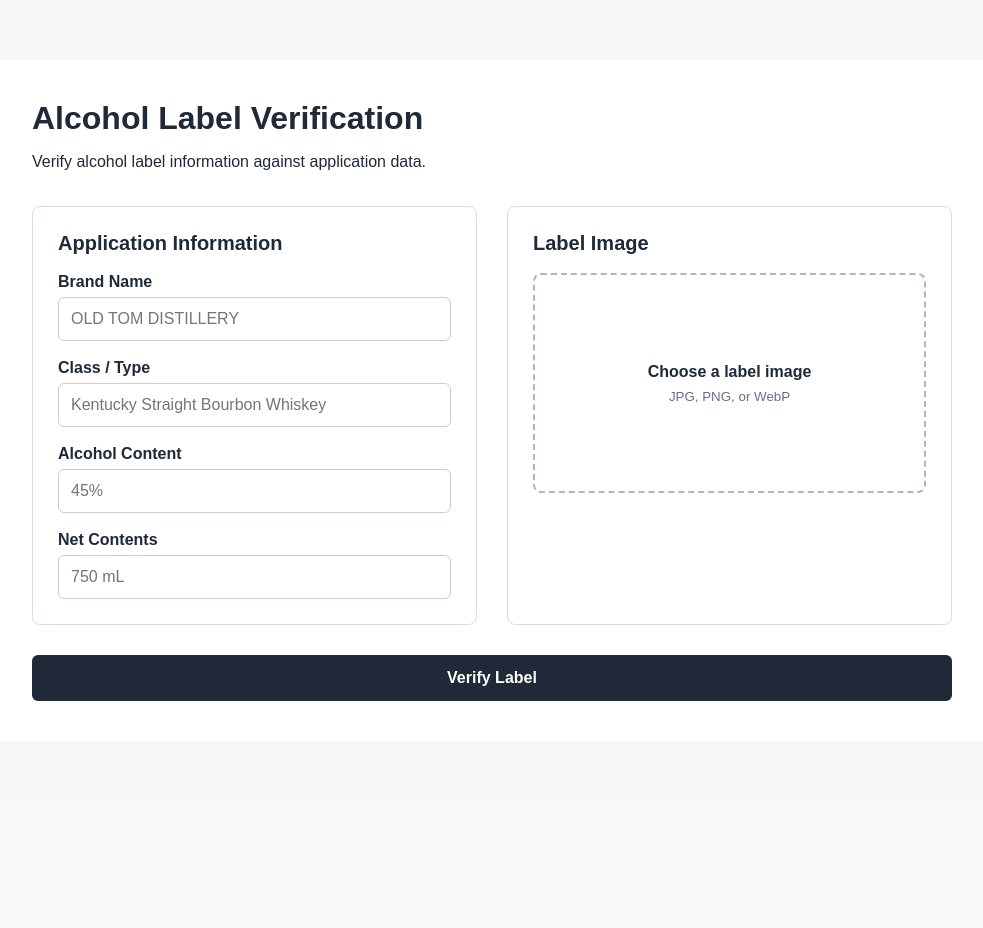
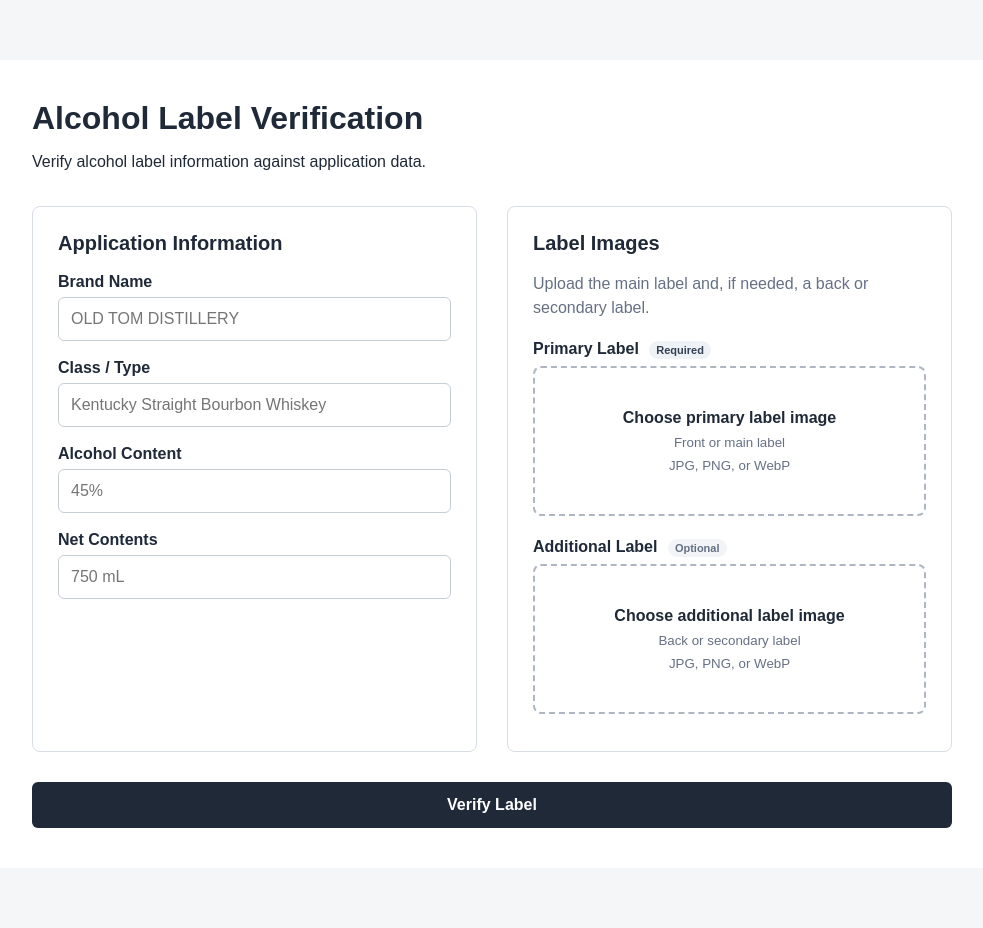
Before and after one commit to rorahin/label-compliance-verifier, a FastAPI app: page / in a window 1280 px wide. Shown: the whole page, without its empty margins (148-1131 px from the left). Before the commit the page ends 701 px from the top, so only its background shows below. Run offline with FastAPI, Linux system fonts and the light colour scheme.

Commit message:
Support multi-image label verification

```diff
--- a/app/main.py
+++ b/app/main.py
@@ -1,6 +1,13 @@
 import time
 
-from fastapi import FastAPI, File, Form, HTTPException, Request, UploadFile
+from fastapi import (
+    FastAPI,
+    File,
+    Form,
+    HTTPException,
+    Request,
+    UploadFile,
+)
 from fastapi.staticfiles import StaticFiles
 from fastapi.templating import Jinja2Templates
 
@@ -39,29 +46,6 @@
     response = await call_next(request)
 
     return apply_security_headers(response)
-
-
-@app.exception_handler(HTTPException)
-async def http_exception_handler(
-    request: Request,
-    exc: HTTPException,
-):
-    return templates.TemplateResponse(
-        request=request,
-        name="error.html",
-        context={
-            "message": str(exc.detail),
-        },
-        status_code=exc.status_code,
-    )
-
-
-@app.get("/")
-async def home(request: Request):
-    return templates.TemplateResponse(
-        request=request,
-        name="index.html",
-    )
 
 
 @app.middleware("http")
@@ -110,6 +94,79 @@
     return response
 
 
+@app.exception_handler(HTTPException)
+async def http_exception_handler(
+    request: Request,
+    exc: HTTPException,
+):
+    return templates.TemplateResponse(
+        request=request,
+        name="error.html",
+        context={
+            "message": str(exc.detail),
+        },
+        status_code=exc.status_code,
+    )
+
+
+@app.get("/")
+async def home(
+    request: Request,
+):
+    return templates.TemplateResponse(
+        request=request,
+        name="index.html",
+    )
+
+
+async def process_uploaded_image(
+    upload: UploadFile,
+) -> dict:
+    """
+    Validate and OCR one uploaded label image.
+
+    Image contents remain in memory and are not
+    intentionally persisted to disk.
+    """
+    file_bytes = await upload.read(MAX_UPLOAD_BYTES + 1)
+
+    image_info = validate_image_bytes(file_bytes)
+
+    try:
+        ocr_result = extract_text_from_bytes(file_bytes)
+
+    except Exception as exc:
+        raise HTTPException(
+            status_code=500,
+            detail=("One of the label images could not be processed."),
+        ) from exc
+
+    return {
+        "filename": upload.filename,
+        "image_info": image_info,
+        "ocr": ocr_result,
+    }
+
+
+def build_image_context(
+    processed_image: dict,
+) -> dict:
+    """
+    Build non-content image metadata for the
+    result template.
+    """
+    image_info = processed_image["image_info"]
+
+    return {
+        "filename": processed_image["filename"],
+        "format": image_info["format"],
+        "width": image_info["width"],
+        "height": image_info["height"],
+        "size_bytes": image_info["size_bytes"],
+        "pixel_count": image_info["pixel_count"],
+    }
+
+
 @app.post("/verify")
 async def verify_label(
     request: Request,
@@ -118,50 +175,42 @@
     alcohol_content: str = Form(...),
     net_contents: str = Form(...),
     label_image: UploadFile = File(...),
+    additional_label_image: (UploadFile | None) = File(None),
 ):
     request_start = time.perf_counter()
 
-    # Read only into memory.
-    # One extra byte allows us to detect oversized uploads.
-    file_bytes = await label_image.read(MAX_UPLOAD_BYTES + 1)
+    # Primary label image.
+    primary_result = await process_uploaded_image(label_image)
 
-    # Perform centralized security validation.
-    # This verifies:
-    # - non-empty upload
-    # - maximum encoded size
-    # - actual image format
-    # - decoded pixel dimensions
-    # - malformed images
-    # - decompression-bomb conditions
-    image_info = validate_image_bytes(file_bytes)
+    processed_images = [primary_result]
 
-    image_format = image_info["format"]
-    width = image_info["width"]
-    height = image_info["height"]
-
-    # Run OCR entirely in memory.
-    try:
-        ocr_result = extract_text_from_bytes(file_bytes)
-
-    except Exception:
-        raise HTTPException(
-            status_code=500,
-            detail=("The label image could not be processed."),
+    # Optional back or secondary label.
+    if additional_label_image is not None and additional_label_image.filename:
+        additional_result = await process_uploaded_image(
+            additional_label_image
         )
 
-    # Combine recognized OCR lines into one text block.
-    ocr_text = " ".join(line["text"] for line in ocr_result["lines"])
+        processed_images.append(additional_result)
 
-    # Extract structured values from OCR text.
+    # Combine OCR evidence from all supplied
+    # images for the same product.
+    combined_lines = []
+
+    for processed_image in processed_images:
+        combined_lines.extend(processed_image["ocr"]["lines"])
+
+    ocr_text = " ".join(line["text"] for line in combined_lines)
+
+    # Extract structured values from the
+    # combined OCR evidence.
     parsed = {
         "abv": extract_abv(ocr_text),
-        "net_contents_ml": extract_net_contents(ocr_text),
+        "net_contents_ml": (extract_net_contents(ocr_text)),
         "government_warning_found": (detect_government_warning(ocr_text)),
     }
 
-    # Compare application values against label values.
-    # OCR line confidence is included so uncertain
-    # results can be routed to REVIEW.
+    # Compare the submitted application data
+    # against evidence from all label images.
     validation = validate_label(
         brand_name=brand_name,
         class_type=class_type,
@@ -169,12 +218,28 @@
         net_contents=net_contents,
         ocr_text=ocr_text,
         parsed=parsed,
-        ocr_lines=ocr_result["lines"],
+        ocr_lines=combined_lines,
+    )
+
+    total_inference_seconds = sum(
+        processed_image["ocr"]["inference_seconds"]
+        for processed_image in processed_images
+    )
+
+    total_ocr_seconds = sum(
+        processed_image["ocr"]["total_seconds"]
+        for processed_image in processed_images
     )
 
     request_seconds = time.perf_counter() - request_start
 
-    # Render reviewer-friendly result page.
+    primary_image_context = build_image_context(primary_result)
+
+    additional_image_context = None
+
+    if len(processed_images) == 2:
+        additional_image_context = build_image_context(processed_images[1])
+
     return templates.TemplateResponse(
         request=request,
         name="result.html",
@@ -182,13 +247,13 @@
             "overall_status": (validation["overall_status"]),
             "validation": (validation["fields"]),
             "application": {
-                "brand_name": brand_name,
-                "class_type": class_type,
-                "alcohol_content": alcohol_content,
-                "net_contents": net_contents,
+                "brand_name": (brand_name),
+                "class_type": (class_type),
+                "alcohol_content": (alcohol_content),
+                "net_contents": (net_contents),
             },
             "detected": {
-                "abv": parsed["abv"],
+                "abv": (parsed["abv"]),
                 "net_contents_ml": (parsed["net_contents_ml"]),
                 "government_warning_found": (
                     parsed["government_warning_found"]
@@ -196,24 +261,19 @@
             },
             "ocr_text": ocr_text,
             "ocr_inference_seconds": round(
-                ocr_result["inference_seconds"],
+                total_inference_seconds,
                 3,
             ),
             "ocr_total_seconds": round(
-                ocr_result["total_seconds"],
+                total_ocr_seconds,
                 3,
             ),
             "request_seconds": round(
                 request_seconds,
                 3,
             ),
-            "image": {
-                "filename": (label_image.filename),
-                "format": image_format,
-                "width": width,
-                "height": height,
-                "size_bytes": (image_info["size_bytes"]),
-                "pixel_count": (image_info["pixel_count"]),
-            },
+            "image_count": len(processed_images),
+            "image": (primary_image_context),
+            "additional_image": (additional_image_context),
         },
     )
--- a/app/static/app.js
+++ b/app/static/app.js
@@ -1,15 +1,60 @@
-const fileInput = document.getElementById("label-image");
-const preview = document.getElementById("image-preview");
+function setupImageUpload(
+    inputId,
+    previewId,
+    fileNameId,
+    uploadAreaId
+) {
+    const input = document.getElementById(inputId);
+    const preview = document.getElementById(previewId);
+    const fileName = document.getElementById(fileNameId);
+    const uploadArea = document.getElementById(uploadAreaId);
 
-fileInput.addEventListener("change", function () {
-    const file = fileInput.files[0];
-
-    if (!file) {
-        preview.style.display = "none";
-        preview.src = "";
+    if (!input || !preview || !fileName || !uploadArea) {
         return;
     }
 
-    preview.src = URL.createObjectURL(file);
-    preview.style.display = "block";
-});
+    let previewUrl = null;
+
+    input.addEventListener("change", function () {
+        const file = input.files[0];
+
+        if (previewUrl) {
+            URL.revokeObjectURL(previewUrl);
+            previewUrl = null;
+        }
+
+        if (!file) {
+            preview.src = "";
+            preview.style.display = "none";
+            fileName.textContent = "";
+            uploadArea.classList.remove("has-file");
+
+            return;
+        }
+
+        previewUrl = URL.createObjectURL(file);
+
+        preview.src = previewUrl;
+        preview.style.display = "block";
+
+        fileName.textContent = file.name;
+
+        uploadArea.classList.add("has-file");
+    });
+}
+
+
+setupImageUpload(
+    "label-image",
+    "primary-image-preview",
+    "primary-file-name",
+    "primary-upload-area"
+);
+
+
+setupImageUpload(
+    "additional-label-image",
+    "additional-image-preview",
+    "additional-file-name",
+    "additional-upload-area"
+);
--- a/app/static/styles.css
+++ b/app/static/styles.css
@@ -283,3 +283,80 @@
         gap: 12px;
     }
 }
+
+
+/* ---------- Multiple Label Uploads ---------- */
+
+.upload-help {
+    margin: 0 0 20px;
+    color: #667085;
+    line-height: 1.5;
+}
+
+.upload-section {
+    margin-top: 22px;
+}
+
+.upload-section:first-of-type {
+    margin-top: 0;
+}
+
+.upload-title {
+    margin-bottom: 8px;
+    font-weight: 700;
+}
+
+.required-text,
+.optional-text {
+    margin-left: 6px;
+    padding: 3px 7px;
+    border-radius: 999px;
+    font-size: 11px;
+    font-weight: 600;
+}
+
+.required-text {
+    background: #eef2f6;
+    color: #344054;
+}
+
+.optional-text {
+    background: #f2f4f7;
+    color: #667085;
+}
+
+.upload-section .upload-area {
+    min-height: 150px;
+    margin: 0;
+}
+
+.upload-main-text {
+    font-weight: 700;
+}
+
+.upload-area.has-file {
+    border-style: solid;
+    border-color: #667085;
+    background: #f8fafc;
+}
+
+.preview-container {
+    margin-top: 12px;
+}
+
+.image-preview {
+    display: none;
+    width: 100%;
+    max-height: 220px;
+    object-fit: contain;
+    border: 1px solid #e5e7eb;
+    border-radius: 6px;
+    background: #f8fafc;
+}
+
+.file-name {
+    margin: 8px 0 0;
+    overflow-wrap: anywhere;
+    color: #475467;
+    font-size: 13px;
+}
--- a/app/templates/index.html
+++ b/app/templates/index.html
@@ -3,15 +3,24 @@
 <head>
     <meta charset="UTF-8">
     <meta name="viewport" content="width=device-width, initial-scale=1.0">
+
     <title>Alcohol Label Verification</title>
-    <link rel="stylesheet" href="/static/styles.css?v=2">
+
+    <link
+        rel="stylesheet"
+        href="/static/styles.css?v=3"
+    >
 </head>
 
 <body>
     <main class="container">
+
         <header>
             <h1>Alcohol Label Verification</h1>
-            <p>Verify alcohol label information against application data.</p>
+
+            <p>
+                Verify alcohol label information against application data.
+            </p>
         </header>
 
         <form
@@ -20,12 +29,18 @@
             method="post"
             enctype="multipart/form-data"
         >
+
             <div class="content-grid">
 
+                <!-- Application information -->
                 <section class="panel">
+
                     <h2>Application Information</h2>
 
-                    <label for="brand-name">Brand Name</label>
+                    <label for="brand-name">
+                        Brand Name
+                    </label>
+
                     <input
                         type="text"
                         id="brand-name"
@@ -34,7 +49,10 @@
                         required
                     >
 
-                    <label for="class-type">Class / Type</label>
+                    <label for="class-type">
+                        Class / Type
+                    </label>
+
                     <input
                         type="text"
                         id="class-type"
@@ -43,7 +61,10 @@
                         required
                     >
 
-                    <label for="alcohol-content">Alcohol Content</label>
+                    <label for="alcohol-content">
+                        Alcohol Content
+                    </label>
+
                     <input
                         type="text"
                         id="alcohol-content"
@@ -52,7 +73,10 @@
                         required
                     >
 
-                    <label for="net-contents">Net Contents</label>
+                    <label for="net-contents">
+                        Net Contents
+                    </label>
+
                     <input
                         type="text"
                         id="net-contents"
@@ -60,14 +84,47 @@
                         placeholder="750 mL"
                         required
                     >
+
                 </section>
 
+
+                <!-- Label images -->
                 <section class="panel">
-                    <h2>Label Image</h2>
 
-                    <label class="upload-area" for="label-image">
-                        <span>Choose a label image</span>
-                        <small>JPG, PNG, or WebP</small>
+                    <h2>Label Images</h2>
+
+                    <p class="upload-help">
+                        Upload the main label and, if needed,
+                        a back or secondary label.
+                    </p>
+
+
+                    <!-- PRIMARY IMAGE -->
+                    <div class="upload-section">
+
+                        <div class="upload-title">
+                            Primary Label
+                            <span class="required-text">
+                                Required
+                            </span>
+                        </div>
+
+                        <label
+                            class="upload-area"
+                            id="primary-upload-area"
+                            for="label-image"
+                        >
+                            <span class="upload-main-text">
+                                Choose primary label image
+                            </span>
+
+                            <small>
+                                Front or main label
+                            </small>
+
+                            <small>
+                                JPG, PNG, or WebP
+                            </small>
                         </label>
 
                         <input
@@ -78,17 +135,84 @@
                             required
                         >
 
-                    <div id="preview-container">
-                        <img id="image-preview" alt="Selected label preview">
+                        <div class="preview-container">
+                            <img
+                                id="primary-image-preview"
+                                class="image-preview"
+                                alt="Primary label preview"
+                            >
+
+                            <p
+                                id="primary-file-name"
+                                class="file-name"
+                            ></p>
                         </div>
+
+                    </div>
+
+
+                    <!-- ADDITIONAL IMAGE -->
+                    <div class="upload-section">
+
+                        <div class="upload-title">
+                            Additional Label
+                            <span class="optional-text">
+                                Optional
+                            </span>
+                        </div>
+
+                        <label
+                            class="upload-area"
+                            id="additional-upload-area"
+                            for="additional-label-image"
+                        >
+                            <span class="upload-main-text">
+                                Choose additional label image
+                            </span>
+
+                            <small>
+                                Back or secondary label
+                            </small>
+
+                            <small>
+                                JPG, PNG, or WebP
+                            </small>
+                        </label>
+
+                        <input
+                            type="file"
+                            id="additional-label-image"
+                            name="additional_label_image"
+                            accept=".jpg,.jpeg,.png,.webp"
+                        >
+
+                        <div class="preview-container">
+                            <img
+                                id="additional-image-preview"
+                                class="image-preview"
+                                alt="Additional label preview"
+                            >
+
+                            <p
+                                id="additional-file-name"
+                                class="file-name"
+                            ></p>
+                        </div>
+
+                    </div>
+
                 </section>
 
             </div>
 
-            <button type="submit">Verify Label</button>
+            <button type="submit">
+                Verify Label
+            </button>
+
         </form>
+
     </main>
 
-    <script src="/static/app.js"></script>
+    <script src="/static/app.js?v=3"></script>
 </body>
 </html>
```
Also changed, not shown: app/validator.py (+47 -19 lines), tests/test_validator.py (+57 -13 lines), tests/samples/real_label_01.jpeg (added), 1 other file. Lines whose indentation alone changed are shown as unchanged.
